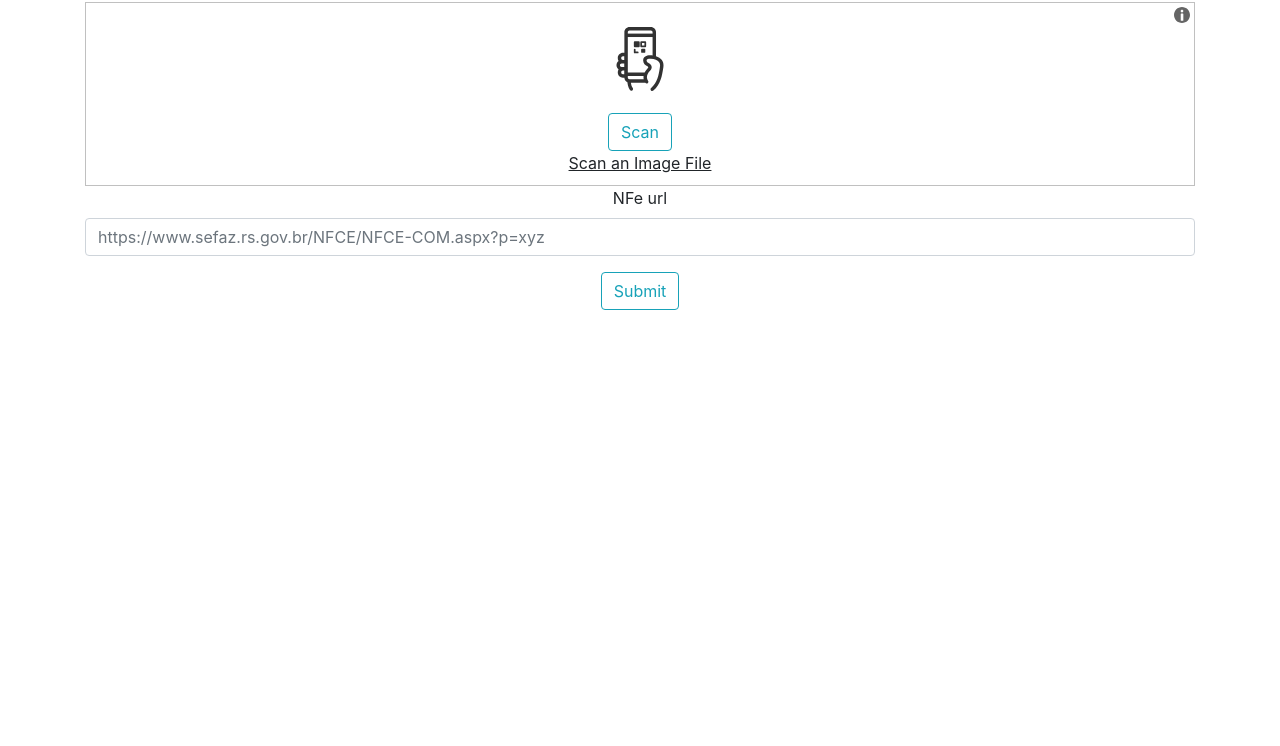
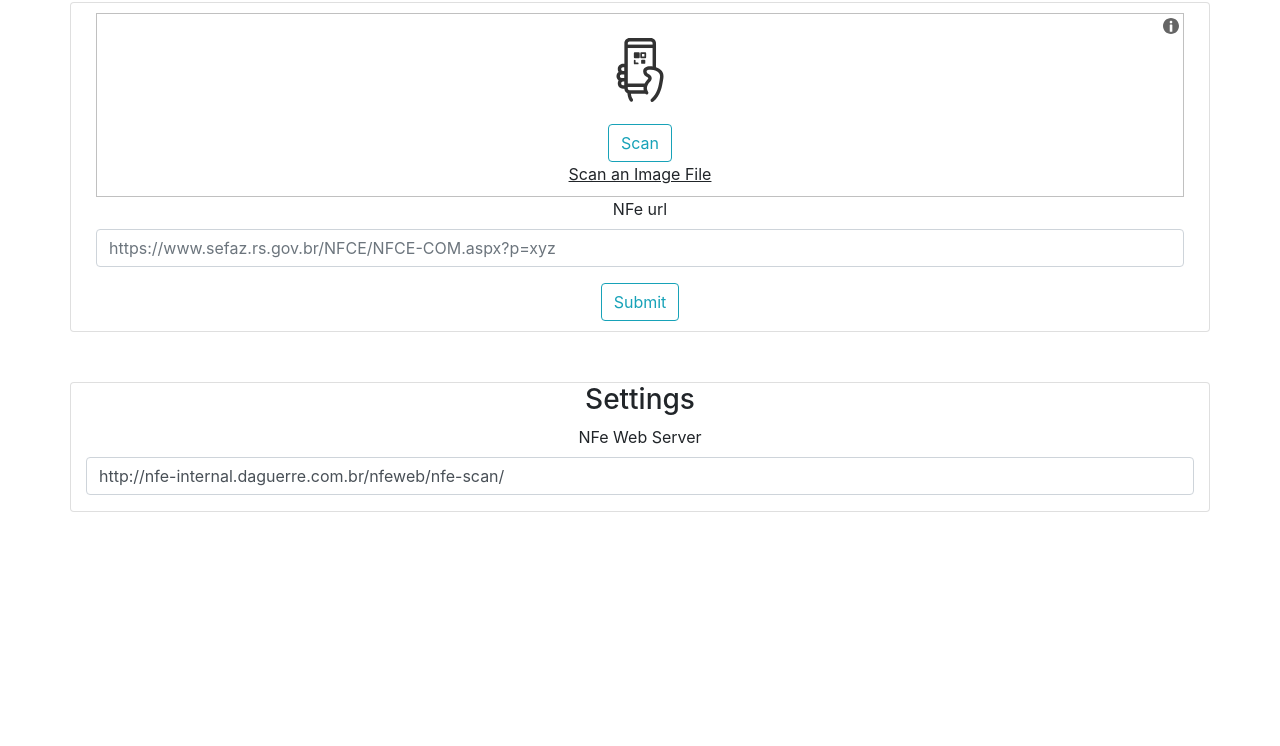
Before and after one commit to jonathadv/nfe-web-ui, a plain HTML site: page index.html in a window 1280 px wide. Shown: the part 54-800 px from the top of the page. Drawn offline with nearby package versions, Linux system fonts and the light colour scheme.

Commit message:
add variable server address

```diff
--- a/index.html
+++ b/index.html
@@ -79,13 +79,13 @@ select {
 
     <div id="wrapper" class="blur wrapper">
       <h1>NFe scanner</h1>
-        <div class="container">
-           <div id="content" role="main" aria-label="content">
+        <div class="container card">
+           <div id="content" role="main" aria-label="content" style="margin: 10px;">
               <div style="container" id="reader"></div>
               <div class="tabbable">
                  <div class="well tab-content">
                     <div class="tab-pane active" id="post-object-form">
-                       <form id="nfe-form-input" action="http://192.168.1.92:8090/nfe-scan/" method="POST" enctype="multipart/form-data"
+                       <form id="nfe-form-input" action="" method="POST" enctype="multipart/form-data"
                           class="form-horizontal" novalidate="">
                           <fieldset>
                              <div class="form-group ">
@@ -97,7 +97,7 @@ select {
                                 </div>
                              </div>
                              <div class="form-actions">
-                              <input class="btn btn-outline-info" type="submit" value="Submit">
+                              <input class="btn btn-outline-info" type="submit" value="Submit" onclick="setFormUrl()">
                              </div>
                           </fieldset>
                        </form>
@@ -105,9 +105,24 @@ select {
                  </div>
               </div>
            </div>
-           <!-- /.content -->
         </div>
-        <!-- /.container -->
+
+        <div class="container card" role="main" aria-label="content" style="margin-top: 50px;">
+         <div class="content">
+            <h3>Settings</h3>
+            <div class="">
+               <div class="form-group ">
+                  <label class="col-sm-2 control-label ">
+                  NFe Web Server
+                  </label>
+                  <div>
+                     <input id="nfe-server-address" name="url" class="form-control" type="url" value="http://nfe-internal.daguerre.com.br/nfeweb/nfe-scan/">
+                  </div>
+               </div>
+            </div>
+         </div>
+       </div>
+
      </div>
      <!-- ./wrapper -->
 
--- a/static/nfe-reader.js
+++ b/static/nfe-reader.js
@@ -3,6 +3,7 @@ function onScanSuccess(decodedText, decodedResult) {
     console.log(`Scan result: ${decodedText}`, decodedResult);
     html5QrcodeScanner.clear();
 
+    setFormUrl()
     document.getElementById('nfe-url-input').value=decodedResult.decodedText
     document.getElementById('nfe-form-input').submit()
 }
@@ -84,3 +85,8 @@ function forEver(){
 }
 
 forEver()
+
+
+function setFormUrl(){
+    document.getElementById("nfe-form-input").action = document.getElementById("nfe-server-address").value;
+}
```
